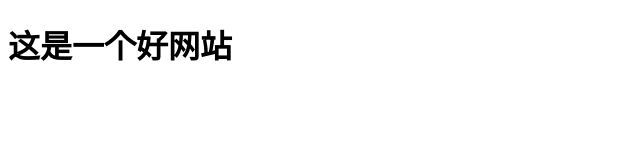
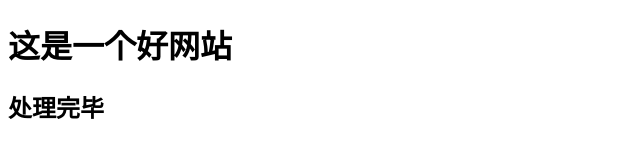
Before and after one commit to zhouzhigang190/git-demo, a plain HTML site: page index.html in a window 1280 px wide. Shown: the whole page, without its empty margins (0-640 px from the left). Drawn offline with Linux system fonts and the light colour scheme.

Commit message:
修了一个bug

```diff
--- a/index.html
+++ b/index.html
@@ -8,5 +8,6 @@
 </head>
 <body>
     <h1>这是一个好网站</h1>
+    <h2>处理完毕</h2>
 </body>
 </html>
```
